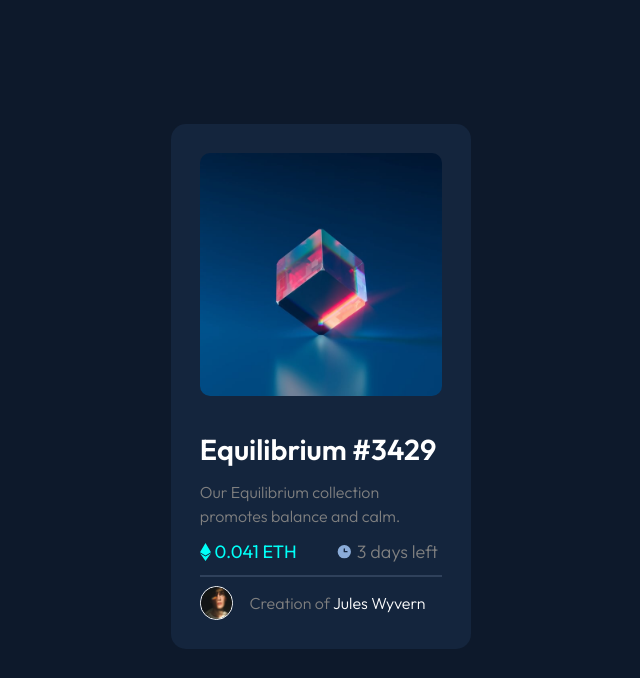
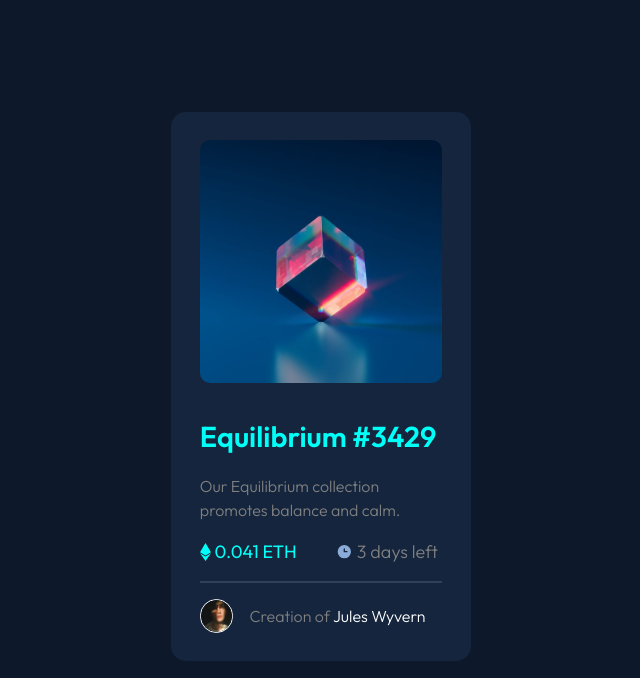
Before and after one commit to William73920/nft-preview-card-component-main, a plain HTML site: page index.html in a window 1280 px wide. In both pictures the pointer is over the element "Equilibrium #3429". Shown: the top 678 px of the page, without its empty margins (319-959 px from the left). Drawn offline with Linux system fonts and the light colour scheme.

Commit message:
hover effects

```diff
--- a/style.css
+++ b/style.css
@@ -102,7 +102,7 @@ body {
 }
 .nft__content {
   display: grid;
-  gap: 0.6rem;
+  gap: 1rem;
 }
 .card__img {
   border-radius: 10px;
@@ -115,6 +115,7 @@ body {
 .card__img:hover .view {
   display: block;
   opacity: 0.4;
+  cursor: pointer;
 }
 
 .card__img:hover .overlay {
@@ -188,3 +189,8 @@ hr {
   position: absolute;
   display: none;
 }
+
+.nft__heading:hover {
+  color: var(--clr-primary-300);
+  cursor: pointer;
+}
```
